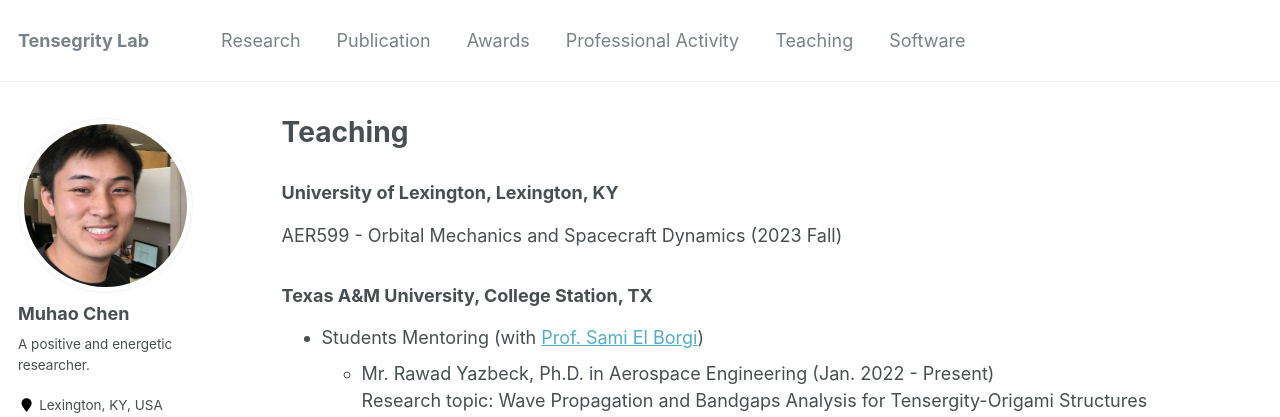
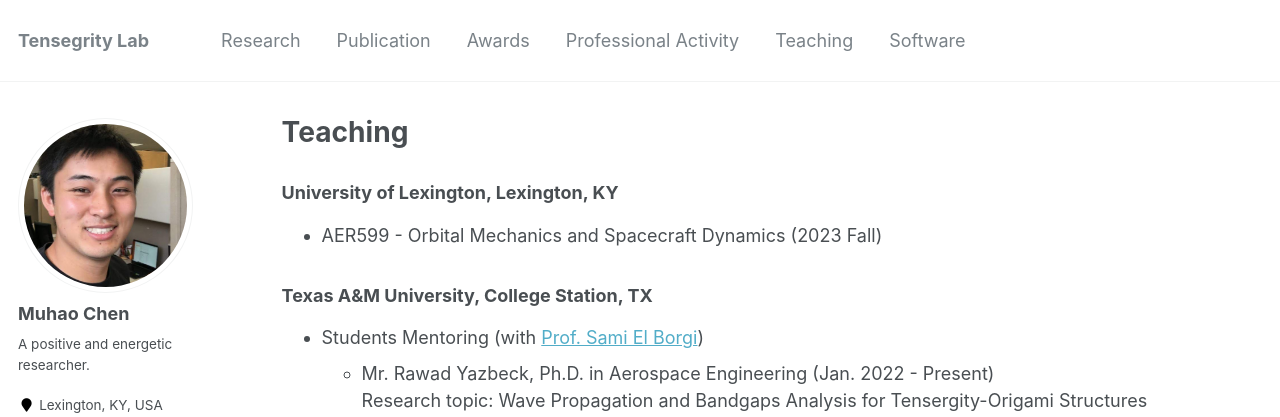
Before and after one commit to Muhao-Chen/muhao-chen.github.io, a Jekyll site: the page built from _pages/teaching.md, in a window 1280 px wide. Shown: the top 417 px of the page. Built offline with Jekyll 4.4.1, drawn with Linux system fonts in a browser that asks for light colours; some web fonts are replaced.

```diff
--- a/_pages/teaching.md
+++ b/_pages/teaching.md
@@ -9,9 +9,7 @@ toc: true
 <div style="text-align: justify;" markdown="1">
 
 ### University of Lexington, Lexington, KY
-
-AER599 - Orbital Mechanics and Spacecraft Dynamics (2023 Fall)
-
+- AER599 - Orbital Mechanics and Spacecraft Dynamics (2023 Fall)
 
 ### Texas A&M University, College Station, TX
 - Students Mentoring (with [Prof. Sami El Borgi](https://www.qatar.tamu.edu/programs/mechanical-engineering/faculty-and-staff/dr.-sami-el-borgi))
```
